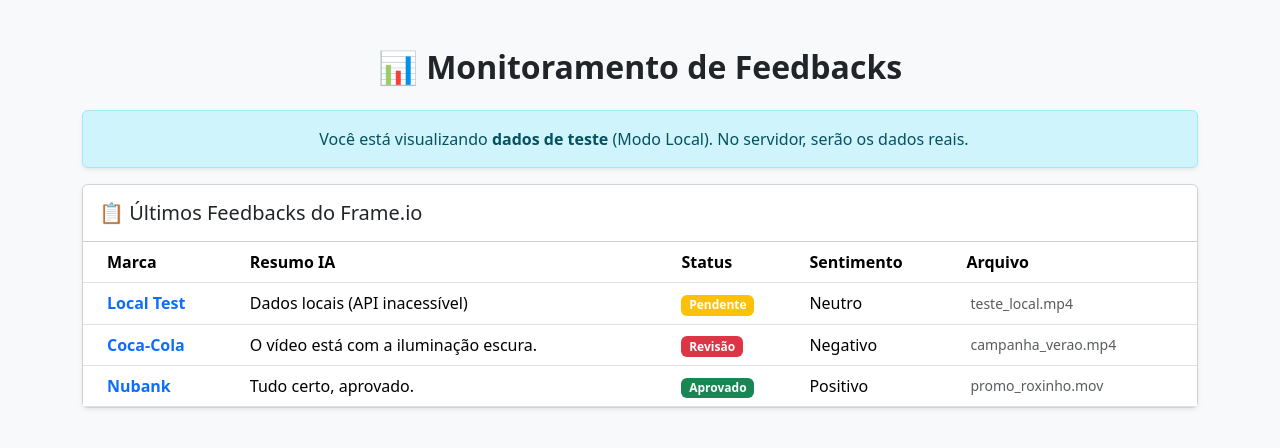
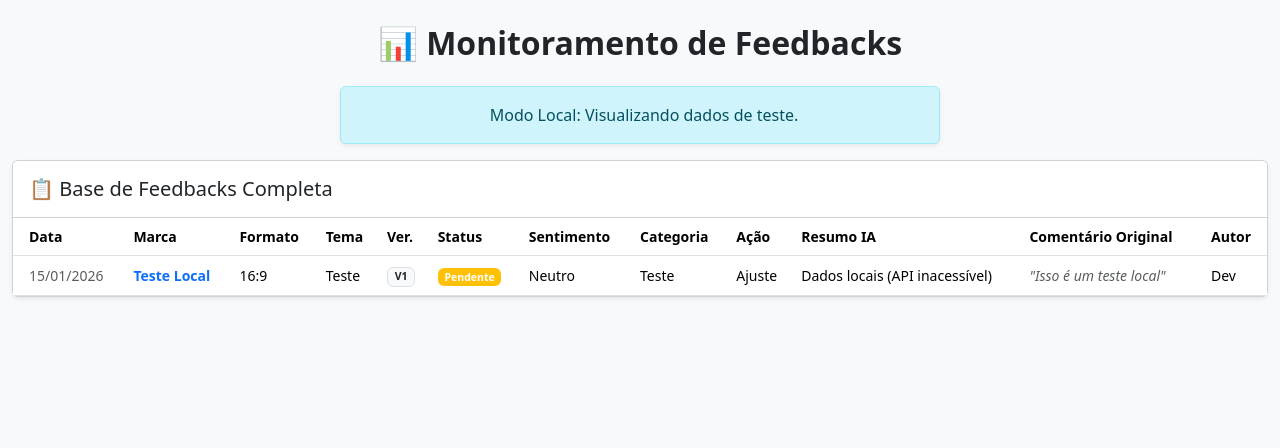
Before and after one commit to vguimaraeslm/dashboard-feedbacks, a React (Vite) app: page / in a window 1280 px wide. Shown: the top 448 px of the page. Built offline with nearby package versions, Linux system fonts and the light colour scheme; no server answers.

Commit message:
Adicionando colunas completas do CSV

```diff
--- a/src/App.tsx
+++ b/src/App.tsx
@@ -8,26 +8,34 @@ function App() {
   const [usingMockData, setUsingMockData] = useState(false);
 
   useEffect(() => {
-    // Função para buscar dados
     const fetchData = async () => {
       try {
         const response = await fetch('/api/feedbacks');
-
-        if (!response.ok) {
-          throw new Error('Erro na API');
-        }
-
+        if (!response.ok) throw new Error('Erro na API');
         const data = await response.json();
         // @ts-ignore
         setFeedbacks(data);
       } catch (error) {
-        console.warn("Rodando localmente ou API offline. Usando dados de teste.");
+        console.warn("Usando dados de teste.");
         setUsingMockData(true);
-        // Dados de teste (Fallback)
+        // Mock data atualizado com as novas colunas para não quebrar a tela
         setFeedbacks([
-          { id: 101, marca: 'Local Test', resumo_ia: 'Dados locais (API inacessível)', status: 'Pendente', sentimento: 'Neutro', arquivo_video: 'teste_local.mp4' },
-          { id: 102, marca: 'Coca-Cola', resumo_ia: 'O vídeo está com a iluminação escura.', status: 'Revisão', sentimento: 'Negativo', arquivo_video: 'campanha_verao.mp4' },
-          { id: 103, marca: 'Nubank', resumo_ia: 'Tudo certo, aprovado.', status: 'Aprovado', sentimento: 'Positivo', arquivo_video: 'promo_roxinho.mov' },
+          {
+            id: 1,
+            created_at: '2026-01-15',
+            marca: 'Teste Local',
+            formato: '16:9',
+            tema: 'Teste',
+            versao: 'V1',
+            autor: 'Dev',
+            comentario_original: 'Isso é um teste local',
+            resumo_ia: 'Dados locais (API inacessível)',
+            categoria_topico: 'Teste',
+            categoria_acao: 'Ajuste',
+            status: 'Pendente',
+            sentimento: 'Neutro',
+            arquivo_video: 'teste.mp4'
+          }
         ]);
       } finally {
         setLoading(false);
@@ -38,25 +46,22 @@ function App() {
   }, []);
 
   return (
-    <div className="bg-light min-vh-100 py-5">
-      <Container>
+    <div className="bg-light min-vh-100 py-4">
+      <Container fluid="xxl"> {/* Usei 'fluid' para dar mais espaço lateral */}
         <h2 className="mb-4 fw-bold text-dark text-center">
           📊 Monitoramento de Feedbacks
         </h2>
 
         {usingMockData && (
-          <Alert variant="info" className="text-center shadow-sm">
+          <Alert variant="info" className="text-center shadow-sm mx-auto" style={{maxWidth: '600px'}}>
             <i className="bi bi-info-circle me-2"></i>
-            Você está visualizando <strong>dados de teste</strong> (Modo Local). No servidor, serão os dados reais.
+            Modo Local: Visualizando dados de teste.
           </Alert>
         )}
 
         {loading ? (
           <div className="text-center py-5">
-            <Spinner animation="border" role="status" variant="primary">
-              <span className="visually-hidden">Carregando...</span>
-            </Spinner>
-            <p className="mt-2 text-muted">Carregando dados...</p>
+            <Spinner animation="border" variant="primary" />
           </div>
         ) : (
           <FeedbacksTable feedbacks={feedbacks} />
--- a/src/FeedbacksTable.tsx
+++ b/src/FeedbacksTable.tsx
@@ -1,11 +1,18 @@
 import React from 'react';
 import { Table, Badge, Card } from 'react-bootstrap';
 
-// Aqui definimos o "formato" dos dados para o TypeScript não reclamar
 export interface Feedback {
   id: number;
+  created_at: string;
   marca: string;
+  formato: string;
+  tema: string;
+  versao: string;
+  autor: string;
+  comentario_original: string;
   resumo_ia: string;
+  categoria_topico: string;
+  categoria_acao: string;
   status: string;
   sentimento: string;
   arquivo_video: string;
@@ -17,55 +24,74 @@ interface FeedbacksTableProps {
 
 const FeedbacksTable: React.FC<FeedbacksTableProps> = ({ feedbacks }) => {
 
-  // Função que escolhe a cor do badge baseada no texto do status
   const getStatusColor = (status: string) => {
     const s = status?.toLowerCase() || '';
-    if (s.includes('aprovado')) return 'success'; // Verde
-    if (s.includes('pendente')) return 'warning'; // Amarelo
-    if (s.includes('revisão') || s.includes('revisao')) return 'danger'; // Vermelho
-    return 'secondary'; // Cinza (padrão)
+    if (s.includes('resolvido') || s.includes('aprovado')) return 'success';
+    if (s.includes('pendente')) return 'warning';
+    return 'secondary';
+  };
+
+  // Limpa caracteres extras do JSON de categorias (ex: ["Roteiro"] -> Roteiro)
+  const formatCategory = (cat: string) => {
+    if (!cat) return '-';
+    return cat.replace(/[\[\]"]/g, '').replace(/,/g, ', ');
   };
 
   return (
     <Card className="shadow-sm">
       <Card.Header as="h5" className="bg-white py-3">
-        📋 Últimos Feedbacks do Frame.io
+        📋 Base de Feedbacks Completa
       </Card.Header>
-      <Card.Body className="p-0">
-        <Table responsive hover className="mb-0 align-middle">
+      <Card.Body className="p-0 table-responsive">
+        <Table hover className="mb-0 align-middle small text-nowrap">
           <thead className="bg-light">
             <tr>
-              <th className="ps-4">Marca</th>
-              <th>Resumo IA</th>
+              <th className="ps-3">Data</th>
+              <th>Marca</th>
+              <th>Formato</th>
+              <th>Tema</th>
+              <th>Ver.</th>
               <th>Status</th>
               <th>Sentimento</th>
-              <th>Arquivo</th>
+              <th>Categoria</th>
+              <th>Ação</th>
+              <th>Resumo IA</th>
+              <th>Comentário Original</th>
+              <th>Autor</th>
             </tr>
           </thead>
           <tbody>
             {feedbacks.length === 0 ? (
               <tr>
-                <td colSpan={5} className="text-center py-5 text-muted">
+                <td colSpan={12} className="text-center py-5 text-muted">
                   Nenhum feedback encontrado.
                 </td>
               </tr>
             ) : (
               feedbacks.map((item) => (
                 <tr key={item.id}>
-                  <td className="ps-4 fw-bold text-primary">{item.marca}</td>
-                  <td style={{ maxWidth: '300px' }} className="text-truncate" title={item.resumo_ia}>
-                    {item.resumo_ia}
+                  <td className="ps-3 text-muted">
+                    {new Date(item.created_at).toLocaleDateString('pt-BR')}
                   </td>
+                  <td className="fw-bold text-primary">{item.marca}</td>
+                  <td>{item.formato || '-'}</td>
+                  <td>{item.tema || '-'}</td>
+                  <td><Badge bg="light" text="dark" className="border">{item.versao}</Badge></td>
                   <td>
                     <Badge bg={getStatusColor(item.status)}>
                       {item.status}
                     </Badge>
                   </td>
                   <td>{item.sentimento}</td>
-                  <td className="text-muted small">
-                    <i className="bi bi-file-earmark-play me-1"></i>
-                    {item.arquivo_video}
+                  <td>{formatCategory(item.categoria_topico)}</td>
+                  <td>{item.categoria_acao}</td>
+                  <td style={{ maxWidth: '200px' }} className="text-truncate" title={item.resumo_ia}>
+                    {item.resumo_ia}
                   </td>
+                  <td style={{ maxWidth: '200px' }} className="text-truncate text-muted fst-italic" title={item.comentario_original}>
+                    "{item.comentario_original}"
+                  </td>
+                  <td>{item.autor || '-'}</td>
                 </tr>
               ))
             )}
```
